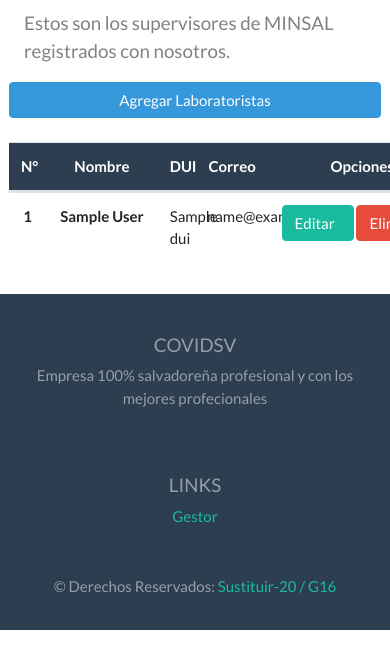
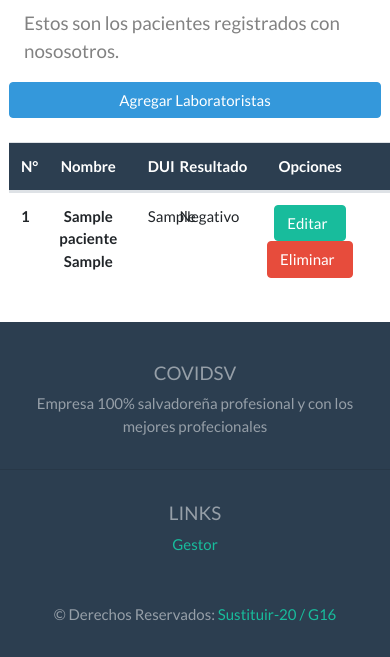
Before and after one commit to speed1test/covidsv, a Django app: template apps/users/templates/gestion_usuarios/gestion_paciente.html in a window 390 px wide. Shown: the part 94-751 px from the top of the page. Run offline with Django 3.2, Linux system fonts and the light colour scheme; the template is opened without the code that fills it: most values are stand-ins (such as "Sample title", 1, 10 or a date in 2020); some libraries are stand-ins or nearby versions.

Commit message:
Mejoras en la vista de Paciente

```diff
--- a/apps/covid/admin.py
+++ b/apps/covid/admin.py
@@ -8,3 +8,5 @@
 admin.site.register(Minsal)
 admin.site.register(Departamento)
 admin.site.register(Municipio)
+admin.site.register(Paciente)
+admin.site.register(CuadroMedico)
--- a/apps/covid/templates/index_laboratoristas.html
+++ b/apps/covid/templates/index_laboratoristas.html
@@ -21,7 +21,7 @@
 
 	<div class="row mt-4 justify-content-md-between">
 
-		<a href="" class="card-link">
+		<a href="{% url 'gestion_paciente' %}" class="card-link">
 			<div class="card-index border-success col-sm-4">
 				<div class="card-body">
 					<h4 class="card-title">Registrar Paciente</h4>
--- a/apps/users/models.py
+++ b/apps/users/models.py
@@ -6,5 +6,5 @@
 class User(AbstractUser):
     pass
     rol = models.IntegerField(default=0)
-    dui = models.CharField(max_length=9, null=False)
+    dui = models.CharField(max_length=9, null=False, blank = False)
     direccion = models.CharField(max_length=250, null=True)
--- a/apps/users/templates/gestion_usuarios/gestion_paciente.html
+++ b/apps/users/templates/gestion_usuarios/gestion_paciente.html
@@ -134,9 +134,9 @@
 
 <div class="col-md-11 py-3 px-4 main-container">
 	{% csrf_token %}
-	<h4>Administraci&oacute;n de supervisores de MINSAL</h4>
+	<h4>Administraci&oacute;n de Pruebas por Paciente</h4>
 
-	<p class="lead">Estos son los supervisores de MINSAL registrados con nosotros.</p>
+	<p class="lead">Estos son los pacientes registrados con nososotros.</p>
 
 	<div class="row text-center">
 		<div class="col-md-10"></div>
@@ -151,17 +151,22 @@
 					<th class="col-1">N°</th>
 					<th class="col-3">Nombre</th>
 					<th class="col-1">DUI</th>
-					<th class="col-2">Correo</th>
+					<th class="col-2">Resultado</th>
 					<th class="col-5">Opciones</th>
 				</tr>
 			</thead>
 			<tbody>
-				{% for minsal in minsal %}
+				{% for minsal in pacientes %}
 				<tr class="d-flex text-center">
 					<td class="col-1 font-weight-bold">{{ forloop.counter }}</td>
-					<td class="col-3 font-weight-bold">{{minsal.user.first_name}} {{minsal.user.last_name}}</td>
-					<td class="col-1">{{minsal.user.dui}}</td>
-					<td class="col-2">{{minsal.user.email}}</td>
+					<td class="col-3 font-weight-bold">{{minsal.paciente.nombre_paciente}} {{minsal.paciente.apellido_paciente}}</td>
+					<td class="col-1">{{minsal.paciente.dui_paciente}}</td>
+
+					{% if minsal.estado_paciente == True %}
+							<td class="col-2">Positivo</td>
+					{% else %}
+							<td class="col-2">Negativo</td>
+					{% endif %}
 					<td class="col-5">
 
 
@@ -262,29 +267,35 @@
 			</div>
 
 			<div class="form-group row">
-				<label for="password" class="col-sm-2 col-form-label">Contraseña</label>
-				<div class="col-sm-10">
-					<input type="password" class="form-control" id="password" name="password" placeholder="">
-				</div>
-			</div>
-			<div class="form-group row align-items-center">
-				<label for="password-2" class="col-sm-2 col-form-label">Confirmar Contraseña</label>
-				<div class="col-sm-10">
-					<input type="password" class="form-control" id="password-2" name="password-2" placeholder="">
-				</div>
-			</div>
-			<div class="form-group row">
 				<label for="telefono" class="col-sm-2 col-form-label">DUI</label>
 				<div class="col-sm-10">
 					<input type="text" class="form-control" id="telefono" name="telefono" placeholder="">
 				</div>
 			</div>
+
 			<div class="form-group row">
-				<label for="direccion" class="col-sm-2 col-form-label">Dirección</label>
-				<div class="col-sm-10">
-					<input type="text" class="form-control" id="direccion" name="direccion" placeholder="">
-				</div>
-			</div>
+      			<label for="correo" class="col-sm-2 col-form-label">Resultado: </label>
+      			<div class="col-sm-10">
+      				<select class="custom-select mr-sm-2" id="inlineFormCustomSelect">
+        			<option selected>Seleccione..</option>
+        			<option value="1">Positivo</option>
+        			<option value="2">Negativo</option>
+      				</select>
+      			</div>
+    		</div>
+
+    		<div class="form-group row">
+      			<label for="correo" class="col-sm-2 col-form-label">Sexo: </label>
+      			<div class="col-sm-10">
+      				<select class="custom-select mr-sm-2" id="inlineFormCustomSelect">
+        			<option selected>Seleccione..</option>
+        			<option value="1">Masculino</option>
+        			<option value="2">Femenino</option>
+      				</select>
+      			</div>
+    		</div>
+
+
 			<div class="form-group row justify-content-md-center">
 
 			</div>
--- a/apps/users/urls.py
+++ b/apps/users/urls.py
@@ -20,4 +20,5 @@
 	path('eliminar-minsal', views.eliminar_minsal, name='eliminar_minsal'),
 	path('registrar-minsal/', views.registrar_minsal, name='registrar_minsal'),
 	path('editar-minsal/', views.editar_minsal, name='editar_minsal'),
+	path('gestion_paciente/', views.gestion_paciente, name='gestion_paciente'),
 ]
--- a/apps/users/views.py
+++ b/apps/users/views.py
@@ -172,3 +172,8 @@
 	minsal.save()
 
 	return redirect('gestion_minsal')
+
+def gestion_paciente(request):
+	pacientes = CuadroMedico.objects.all()
+	contexto = {'pacientes': pacientes,}
+	return render(request, 'gestion_usuarios/gestion_paciente.html', contexto)
```
Also changed, not shown: apps/covid/models.py (+11 -0 lines), apps/users/ajax.py (added, +19 -0 lines), apps/users/static/js/paciente.js (added, +43 -0 lines), apps/covid/migrations/0005_paciente.py (added), apps/covid/migrations/0006_auto_20200713_2322.py (added), apps/covid/migrations/0007_auto_20200713_2354.py (added), apps/covid/migrations/0008_cuadromedico.py (added), apps/covid/migrations/0009_auto_20200714_0124.py (added), apps/covid/migrations/0010_auto_20200714_0127.py (added).
